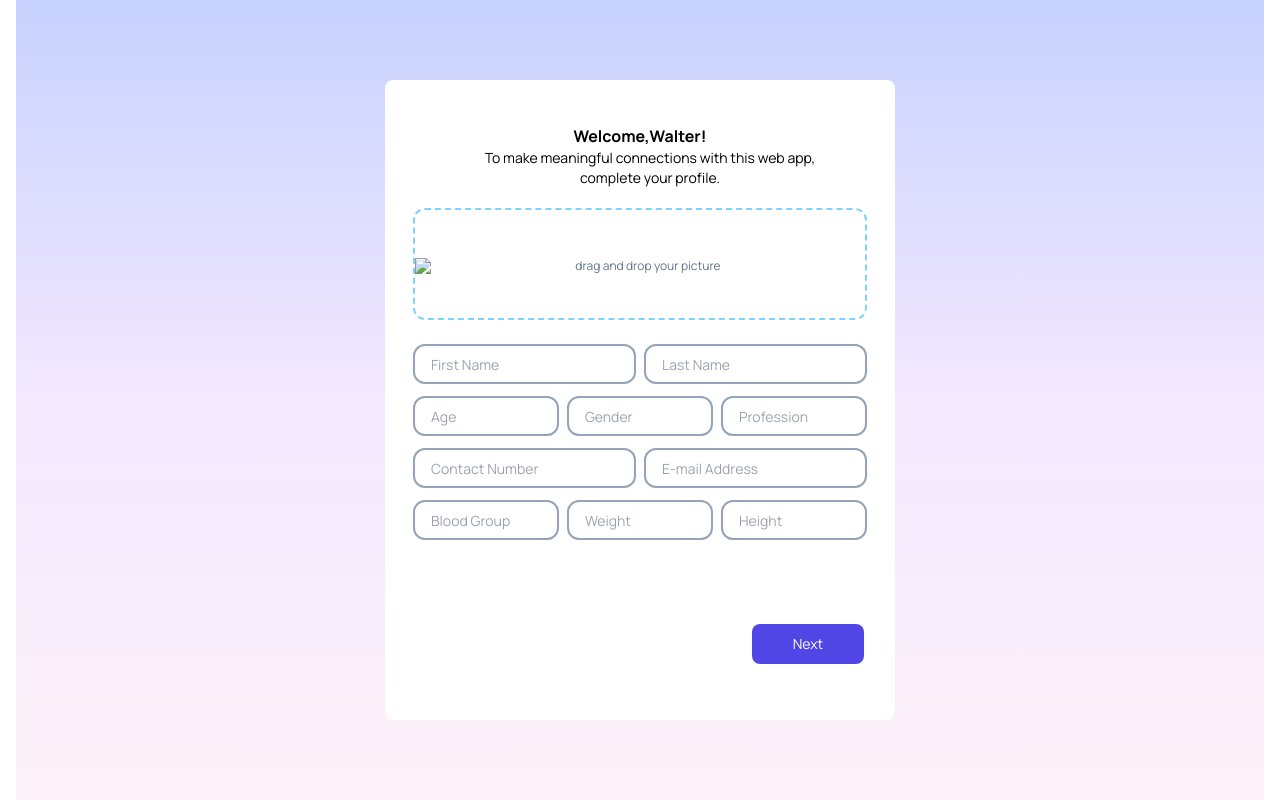
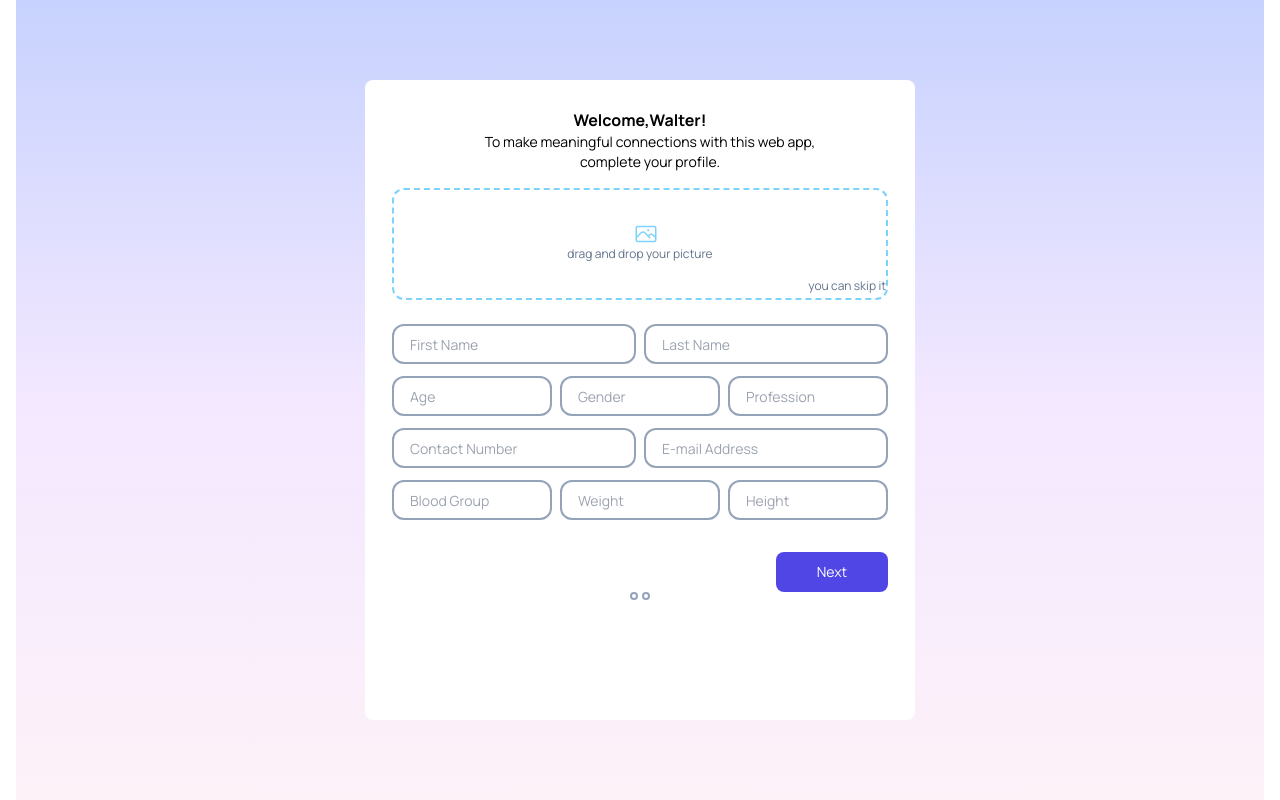
Before and after one commit to firedev99/gluco-guide-diabetes-patients, a Next.js app: page /login in a window 1280 px wide. Built offline with nearby package versions, Linux system fonts and the light colour scheme.

Commit message:
form-1-done

```diff
--- a/components/ui/Form.tsx
+++ b/components/ui/Form.tsx
@@ -1,8 +1,8 @@
 export default function Form() {
   return (
-    <div className="w-[510px] h-4/5 flex flex-col justify-between items-center bg-white rounded-lg">
-      <form className="m-7">
-        <h2 className="pt-4 text-align: center text-1xl font-bold">
+    <div className="w-[550px] h-4/5 flex flex-col justify-between items-center bg-white rounded-lg">
+      <form className="p-7 ">
+        <h2 className=" text-align: center text-1xl font-bold">
           Welcome,Walter!
         </h2>
         <p className="text-sm pr-5 pl-10 text-align: center  text-wrap: wrap">
@@ -11,12 +11,30 @@ export default function Form() {
         <p className="text-sm pr-5 pl-10 text-align: center  text-wrap: wrap">
           complete your profile.
         </p>
-        <input
-          type="image"
-          src=""
-          alt="drag and drop your picture"
-          className="text-xs text-center pt-12 text-slate-500 mt-5 w-full h-28 border-2 border-sky-300 border-dashed rounded-xl"
-        />
+
+        <div className="mt-4 w-full h-28 border-2 border-sky-300 border-dashed rounded-xl">
+          <svg
+            xmlns="http://www.w3.org/2000/svg"
+            fill="none"
+            viewBox="0 0 24 24"
+            stroke-width="1.5"
+            stroke="currentColor"
+            className="stroke-sky-300 ml-60 mt-8 size-6 items-center"
+          >
+            <path
+              stroke-linecap="round"
+              stroke-linejoin="round"
+              d="m2.25 15.75 5.159-5.159a2.25 2.25 0 0 1 3.182 0l5.159 5.159m-1.5-1.5 1.409-1.409a2.25 2.25 0 0 1 3.182 0l2.909 2.909m-18 3.75h16.5a1.5 1.5 0 0 0 1.5-1.5V6a1.5 1.5 0 0 0-1.5-1.5H3.75A1.5 1.5 0 0 0 2.25 6v12a1.5 1.5 0 0 0 1.5 1.5Zm10.5-11.25h.008v.008h-.008V8.25Zm.375 0a.375.375 0 1 1-.75 0 .375.375 0 0 1 .75 0Z"
+            />
+          </svg>
+          <p className="text-xs text-center text-slate-500 ">
+            drag and drop your picture
+          </p>
+          <p className="text-xs pt-4 text-right text-slate-500">
+            you can skip it
+          </p>
+          <input type="image" src="" alt=""></input>
+        </div>
 
         <div className="pt-6 grid grid-cols-2 gap-2">
           <input
@@ -76,11 +94,20 @@ export default function Form() {
             placeholder="Height"
           />
         </div>
+
+        <button className="ml-96 mr-auto mt-8 w-28 h-10 pb-2 pt-2 border-none bg-indigo-600 rounded-lg text-center text-white text-sm">
+          Next
+        </button>
+
+        <div className=" flex justify-center gap-1">
+          <div className=" h-2 w-2 border-2 border-slate-400 border-solid rounded-full">
+            {" "}
+          </div>
+          <div className=" h-2 w-2 border-2 border-slate-400 border-solid rounded-full">
+            {" "}
+          </div>
+        </div>
       </form>
-
-      <button className="ms-96 mr-12 mb-14 w-28 h-10 pb-2 pt-2 border-none bg-indigo-600 rounded-lg text-center text-white text-sm">
-        Next
-      </button>
     </div>
   );
 }
```
